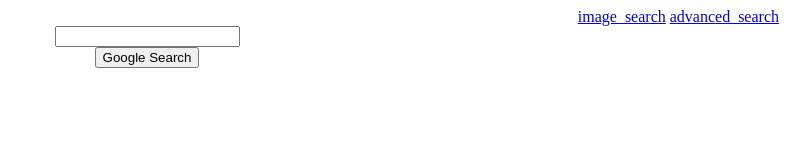
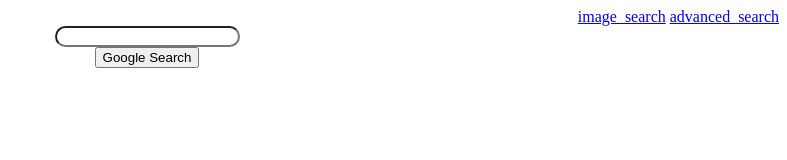
Before and after one commit to parsaestakhry/cs50web-projects, a plain HTML site: page index.html in a window 1280 px wide. Shown: the whole page, without its empty margins (493-1280 px from the left). Drawn offline with Linux system fonts and the light colour scheme.

Commit message:
completed the task

```diff
--- a/index.html
+++ b/index.html
@@ -11,7 +11,7 @@
             .search_element
             {
                 text-align: center;
-                border-radius: 40px;
+
             }
             .search_button
             {
@@ -30,7 +30,7 @@
 
         <div class="search_element">
             <form action="https://www.google.com/search">
-                <input type="text" name="q" id="1000">
+                <input style="border-radius: 40px;"" type="text" name="q">
             </form>
         </div>
 
```
